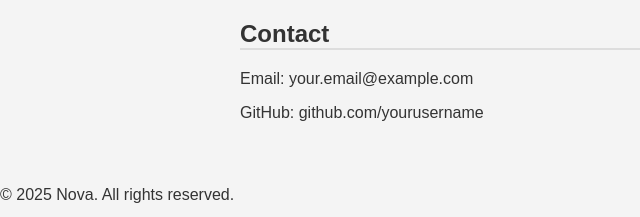
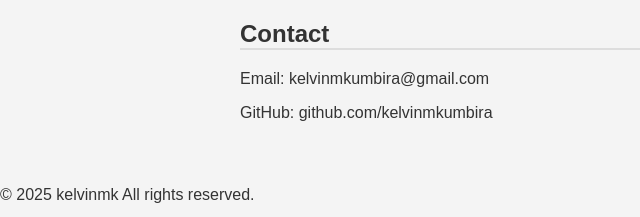
Before and after one commit to kelvinmkumbira/portfolio, a plain HTML site: page index.html in a window 1280 px wide. Shown: the part 785-1002 px from the top of the page, 0-640 px from the left. Drawn offline with Linux system fonts and the light colour scheme.

Commit message:
Add files via upload

```diff
--- a/index.html
+++ b/index.html
@@ -36,12 +36,12 @@
 
   <section id="contact">
     <h2>Contact</h2>
-    <p>Email: your.email@example.com</p>
-    <p>GitHub: github.com/yourusername</p>
+    <p>Email: kelvinmkumbira@gmail.com</p>
+    <p>GitHub: github.com/kelvinmkumbira</p>
   </section>
 
   <footer>
-    <p>© 2025 Nova. All rights reserved.</p>
+    <p>© 2025 kelvinmk All rights reserved.</p>
   </footer>
 </body>
 </html>
```
